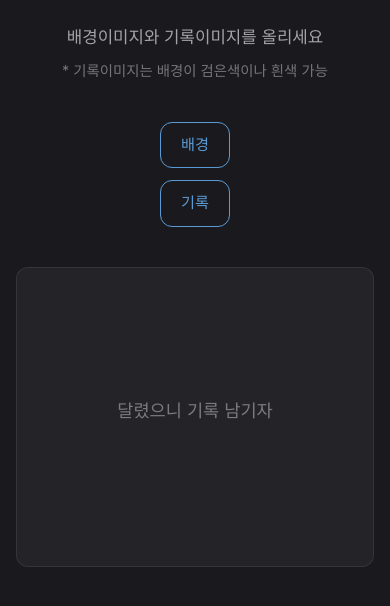
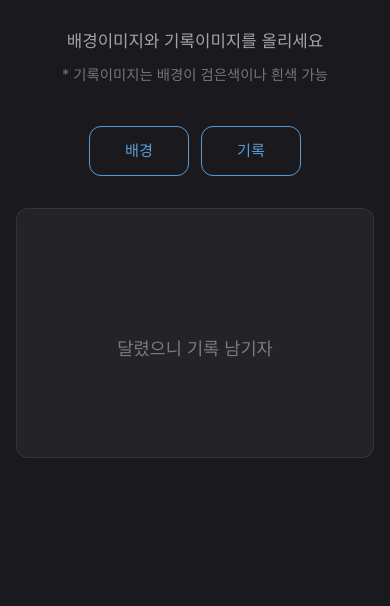
Before and after one commit to eto2000/justran, a React (Vite) app: page / in a window 390 px wide. Shown: the top 606 px of the page. Built offline with nearby package versions, Linux system fonts and the light colour scheme.

Commit message:
디자인 개선

```diff
--- a/src/styles/index.css
+++ b/src/styles/index.css
@@ -320,7 +320,7 @@ input[type="range"]::-webkit-slider-thumb:hover {
 
 @media (max-width: 768px) {
   .app-container {
-    padding: 20px 16px;
+    padding: 24px 16px;
   }
 
   h1 {
@@ -328,13 +328,44 @@ input[type="range"]::-webkit-slider-thumb:hover {
   }
 
   .upload-section {
-    flex-direction: column;
-    align-items: stretch;
+    flex-direction: row;
+    /* Keep them in a row */
+    justify-content: center;
     gap: 12px;
+    margin-bottom: 32px;
+  }
+
+  .upload-label {
+    padding: 12px 24px;
+    flex: 1;
+    min-width: 100px;
+  }
+
+  .controls {
+    padding: 16px;
+  }
+
+  .button-group {
+    flex-wrap: wrap;
+    /* Allow wrapping for the 3-button group */
+    gap: 8px;
+  }
+
+  .btn-control {
+    font-size: 0.9rem;
+    padding: 10px 8px;
+    min-width: 80px;
   }
 
   .workspace {
-    padding: 12px;
-    min-height: 300px;
+    padding: 8px;
+    min-height: 250px;
+  }
+
+  .btn-save {
+    flex: 1 1 100%;
+    /* Take full width if they wrap to a new line */
+    order: 3;
+    /* Always keep at the bottom if wrapped */
   }
 }
```
